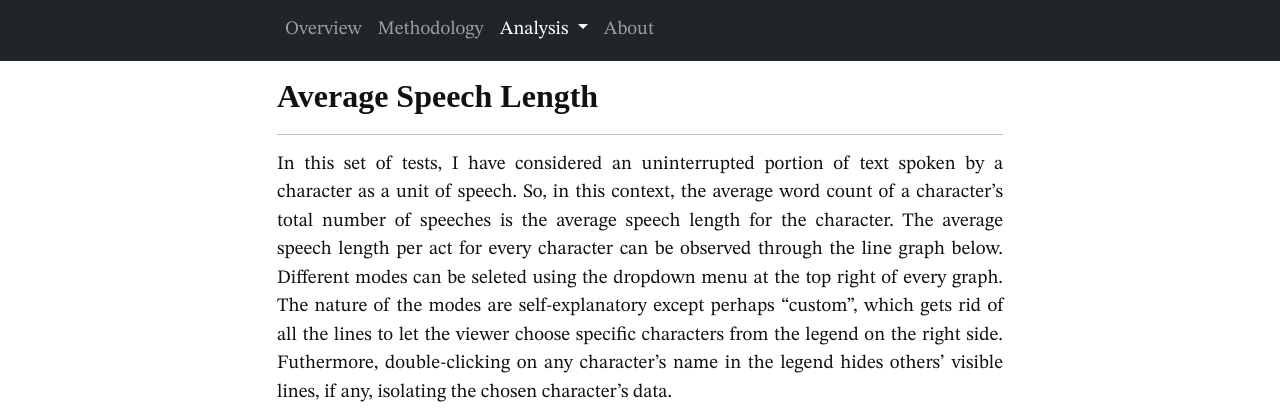
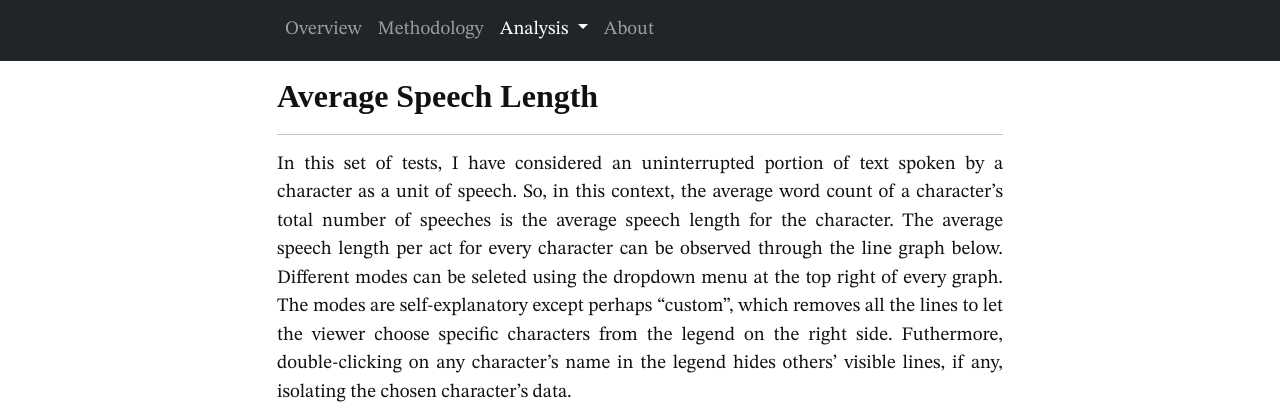
Before and after one commit to aryamoitra/lexicongreve, a Jekyll site: the page built from pages/analysis/average_speech_length.md, in a window 1280 px wide and 900 px high, cut to the strip 0-419 px from the top of the window. Built offline with Jekyll 4.4.1, drawn with Linux system fonts in a browser that asks for light colours; some web fonts are replaced.

Commit message:
Make minor changes to the text

```diff
--- a/pages/analysis/average_speech_length.md
+++ b/pages/analysis/average_speech_length.md
@@ -6,7 +6,7 @@
 ---
 
 <hr/>
-In this set of tests, I have considered an uninterrupted portion of text spoken by a character as a unit of speech. So, in this context, the average word count of a character's total number of speeches is the average speech length for the character. The average speech length per act for every character can be observed through the line graph below. Different modes can be seleted using the dropdown menu at the top right of every graph. The nature of the modes are self-explanatory except perhaps "custom", which gets rid of all the lines to let the viewer choose specific characters from the legend on the right side. Futhermore, double-clicking on any character's name in the legend hides others' visible lines, if any, isolating the chosen character's data.
+In this set of tests, I have considered an uninterrupted portion of text spoken by a character as a unit of speech. So, in this context, the average word count of a character's total number of speeches is the average speech length for the character. The average speech length per act for every character can be observed through the line graph below. Different modes can be seleted using the dropdown menu at the top right of every graph. The modes are self-explanatory except perhaps "custom", which removes all the lines to let the viewer choose specific characters from the legend on the right side. Futhermore, double-clicking on any character's name in the legend hides others' visible lines, if any, isolating the chosen character's data.
 
 <div class="container-responsive-iframe" style="padding-top: 85%">
     <iframe class="responsive-iframe" src="../../data-visualisation/average-speech-length/tob_avg_len.html"></iframe>
```
